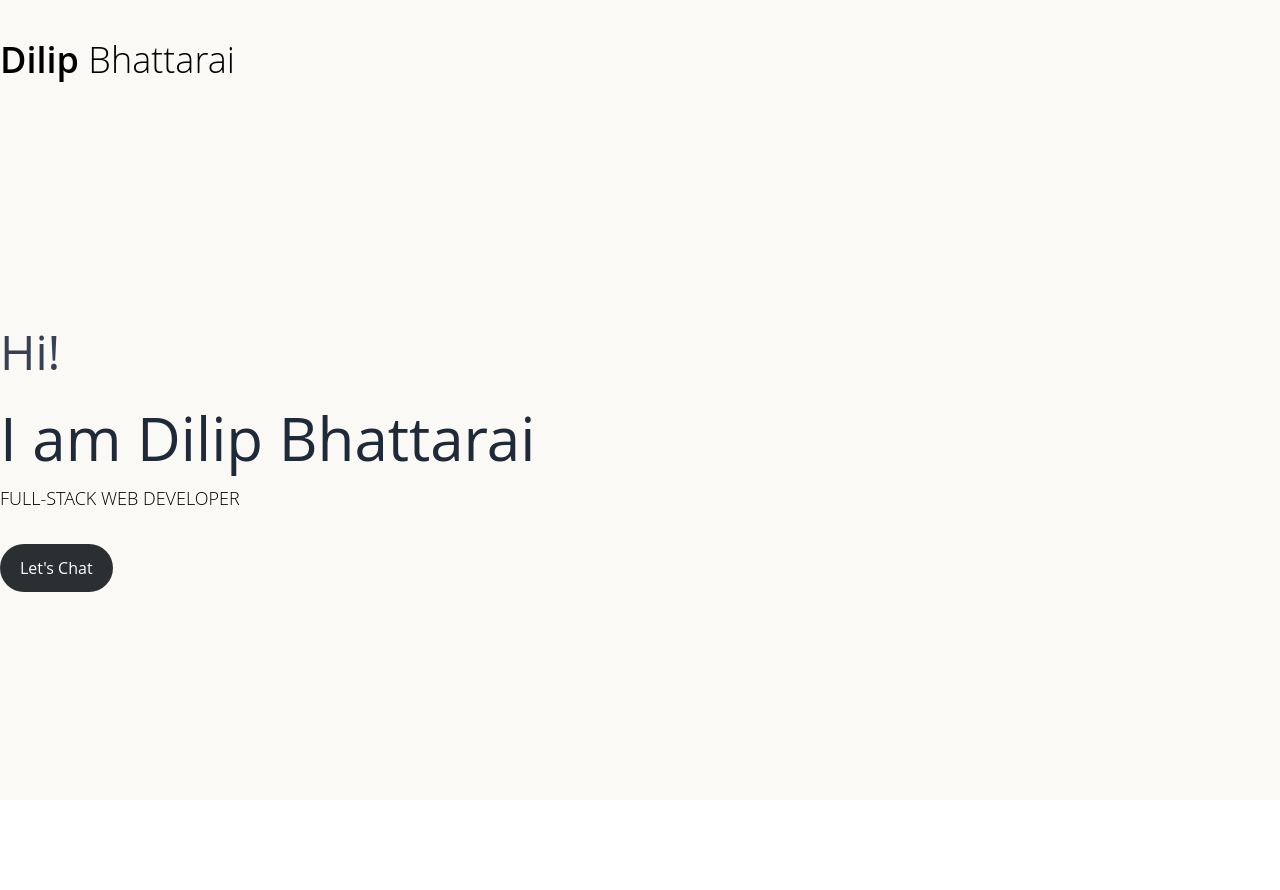
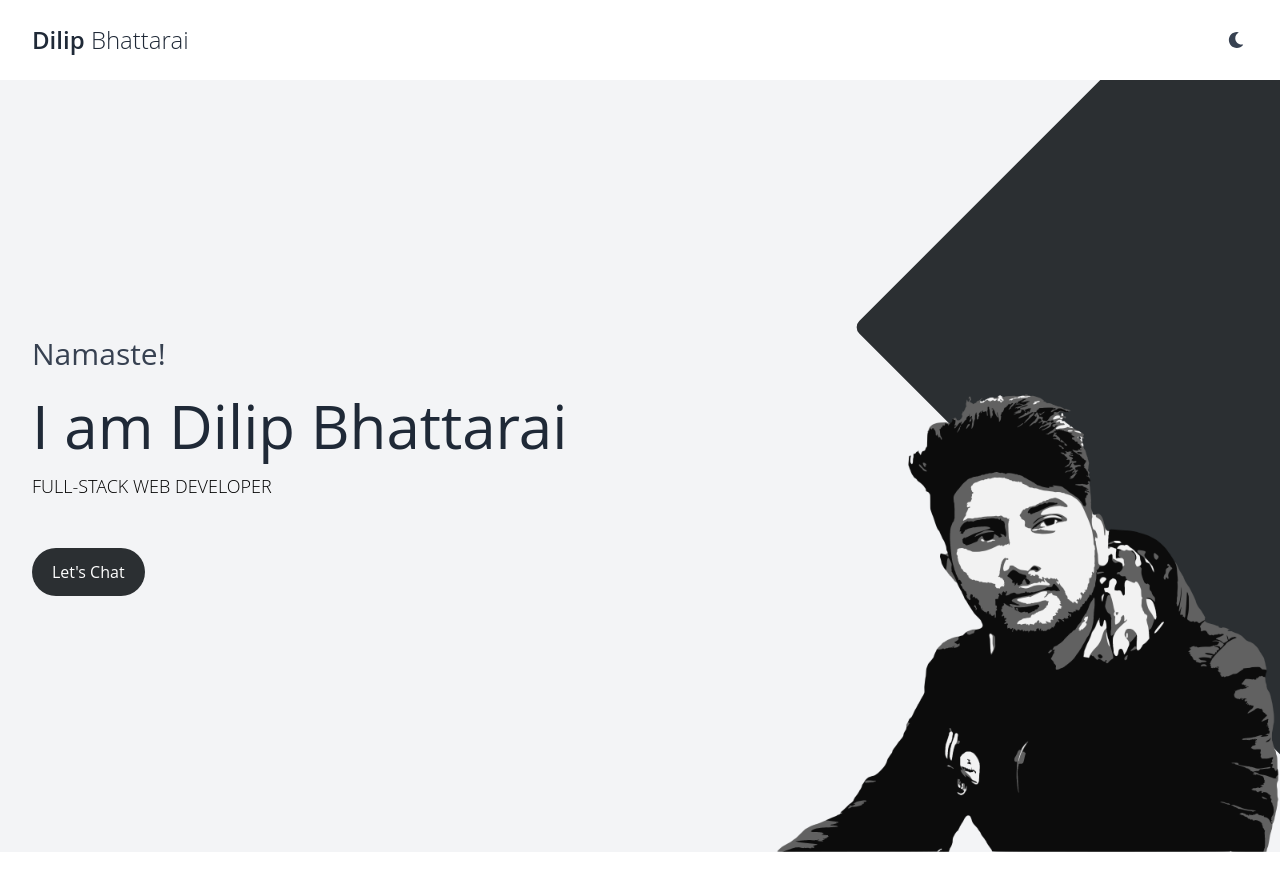
Before and after one commit to vectrobyte/vectrobyte.com, a Gatsby site: page / in a window 1280 px wide. Before the commit the page ends 800 px from the top, so only its background shows below. Built offline with nearby package versions, Linux system fonts and the light colour scheme; Gatsby itself is replaced by a stand-in of ours.

Commit message:
chore: design a basic layout of index page with navbar and hero section

```diff
--- a/src/@types/index.d.ts
+++ b/src/@types/index.d.ts
@@ -1 +1,2 @@
 declare module '*.png';
+declare module '*.svg';
--- /dev/null
+++ b/src/components/Hero.tsx
@@ -0,0 +1,39 @@
+import React from 'react';
+
+import me from '../asstes/me.png';
+import HeroBackground from './svgs/HeroBackground';
+
+const Hero = () => {
+  return (
+    <section aria-label="hero" className="relative bg-gray-100 dark:bg-primary">
+      <div className="container mx-auto flex items-end justify-between">
+        <div className="w-1/2 lg:w-3/5 px-4 sm:px-6 lg:px-8">
+          <div className="py-32 lg:py-64">
+            <div className="">
+              <h1 className="text-xl lg:text-3xl mb-2 lg:mb-6 text-gray-700 dark:text-gray-100">
+                Namaste!
+              </h1>
+              <h1 className="text-4xl lg:text-6xl mb-4 text-gray-800 dark:text-white">
+                I am Dilip Bhattarai
+              </h1>
+              <h5 className="lg:text-lg font-light uppercase mb-6 lg:mb-12 dark:text-gray-300">
+                Full-Stack Web Developer
+              </h5>
+              <button className="bg-primary dark:bg-gray-100 text-white dark:text-primary rounded-full text-base py-3 px-5">
+                Let&apos;s Chat
+              </button>
+            </div>
+          </div>
+        </div>
+
+        <div className="flex h-full w-1/2 lg:w-2/5 relative z-10 items-end">
+          <img src={me} alt="" />
+        </div>
+
+        <HeroBackground className="hidden lg:block absolute w-1/3 top-[-80px] right-[0] text-primary dark:text-gray-100" />
+      </div>
+    </section>
+  );
+};
+
+export default Hero;
--- /dev/null
+++ b/src/components/Navbar.tsx
@@ -0,0 +1,45 @@
+import { Link } from 'gatsby';
+import React from 'react';
+import { FaMoon, FaSun } from 'react-icons/fa';
+
+const Navbar = () => {
+  const [isDarkMode, setIsDarkMode] = React.useState(false);
+
+  React.useEffect(() => {
+    const prefersDarkMode =
+      window.matchMedia && window.matchMedia('(prefers-color-scheme: dark)').matches;
+    setIsDarkMode(prefersDarkMode);
+  }, []);
+
+  const handleDarkModeToggle = () => {
+    setIsDarkMode(!isDarkMode);
+    document.documentElement.classList.toggle('dark');
+  };
+
+  return (
+    <nav className="relative z-10 bg-white dark:bg-secondary">
+      <div className="container mx-auto px-4 sm:px-6 lg:px-8">
+        <div className="flex justify-between h-20">
+          <div className="flex-shrink-0 flex items-center">
+            <Link to="/" as="a" className="text-2xl font-bold text-gray-800 dark:text-gray-200">
+              <span className="font-semibold">Dilip</span>{' '}
+              <span className="font-thin">Bhattarai</span>
+            </Link>
+          </div>
+
+          <div className="flex items-center">
+            <button
+              onClick={handleDarkModeToggle}
+              className="p-1 rounded-full text-gray-700 dark:text-gray-200 hover:text-gray-900 dark:hover:text-gray-50 focus:outline-none focus:ring-2 focus:ring-offset-2 focus:ring-indigo-500"
+              aria-label="Toggle dark mode"
+            >
+              {isDarkMode ? <FaSun /> : <FaMoon />}
+            </button>
+          </div>
+        </div>
+      </div>
+    </nav>
+  );
+};
+
+export default Navbar;
--- /dev/null
+++ b/src/components/svgs/HeroBackground.tsx
@@ -0,0 +1,39 @@
+import React from 'react';
+
+const HeroBackground: React.FC<React.HTMLAttributes<HTMLElement>> = (props) => {
+  return (
+    <svg
+      width="725"
+      height="990"
+      viewBox="0 0 725 990"
+      fill="none"
+      xmlns="http://www.w3.org/2000/svg"
+      {...props}
+    >
+      <rect
+        x="663.973"
+        y="-454"
+        width="1270.03"
+        height="939"
+        rx="15"
+        transform="rotate(45 663.973 -454)"
+        fill="currentColor"
+      />
+      <defs>
+        <linearGradient
+          id="paint0_linear"
+          x1="663.973"
+          y1="-454"
+          x2="1559.63"
+          y2="757.412"
+          gradientUnits="userSpaceOnUse"
+        >
+          <stop stopColor="#6A98F0" />
+          <stop offset="1" stopColor="#4961DC" />
+        </linearGradient>
+      </defs>
+    </svg>
+  );
+};
+
+export default HeroBackground;
--- /dev/null
+++ b/src/layouts/index.tsx
@@ -0,0 +1,18 @@
+import React, { ReactNode } from 'react';
+
+import Navbar from '../components/Navbar';
+
+type Props = {
+  children: ReactNode;
+};
+
+const Layout = ({ children }: Props) => {
+  return (
+    <div className="bg-white dark:bg-secondary">
+      <Navbar />
+      <main>{children}</main>
+    </div>
+  );
+};
+
+export default Layout;
--- a/src/pages/index.tsx
+++ b/src/pages/index.tsx
@@ -1,40 +1,13 @@
-import * as React from 'react';
+import React from 'react';
 
-// markup
+import Hero from '../components/Hero';
+import Layout from '../layouts';
+
 const IndexPage = () => {
   return (
-    <main className="min-h-screen bg-white dark:bg-secondary">
-      <section aria-label="hero" className="bg-light dark:bg-primary">
-        <div className="container mx-auto flex items-center justify-between">
-          <div>
-            <div aria-label="navbar" className="py-10 flex items-center">
-              <h1 className="text-4xl dark:text-white">
-                <span className="font-semibold">Dilip</span>{' '}
-                <span className="font-thin">Bhattarai</span>
-              </h1>
-            </div>
-
-            <div className="py-52">
-              <div className="">
-                <h1 className="text-5xl mb-8 text-gray-700 dark:text-gray-400">Hi!</h1>
-                <h1 className="text-6xl mb-4 text-gray-800 dark:text-white">
-                  {' '}
-                  I am Dilip Bhattarai
-                </h1>
-                <h5 className="text-lg font-thin uppercase mb-8 dark:text-muted">
-                  Full-Stack Web Developer
-                </h5>
-                <button className="bg-primary dark:bg-light text-white dark:text-primary rounded-full text-base py-3 px-5">
-                  Let&apos;s Chat
-                </button>
-              </div>
-            </div>
-          </div>
-
-          <div></div>
-        </div>
-      </section>
-    </main>
+    <Layout>
+      <Hero />
+    </Layout>
   );
 };
 
--- a/tailwind.config.js
+++ b/tailwind.config.js
@@ -1,15 +1,18 @@
 /** @type {import('tailwindcss').Config} */
 module.exports = {
-  content: ['./src/pages/**/*.{js,jsx,ts,tsx}', './src/components/**/*.{js,jsx,ts,tsx}'],
+  mode: 'jit',
+  purge: ['./src/**/*.{js,jsx,ts,tsx}', './public/index.html'],
+  darkMode: 'class', // enable dark mode
   theme: {
     extend: {
       colors: {
         primary: '#2B2F32',
         secondary: '#23272A',
-        light: '#FAF9F6',
-        muted: '#9E9E9E',
       },
     },
   },
+  variants: {
+    extend: {},
+  },
   plugins: [],
 };
```
Also changed, not shown: src/asstes/me.png (added).
